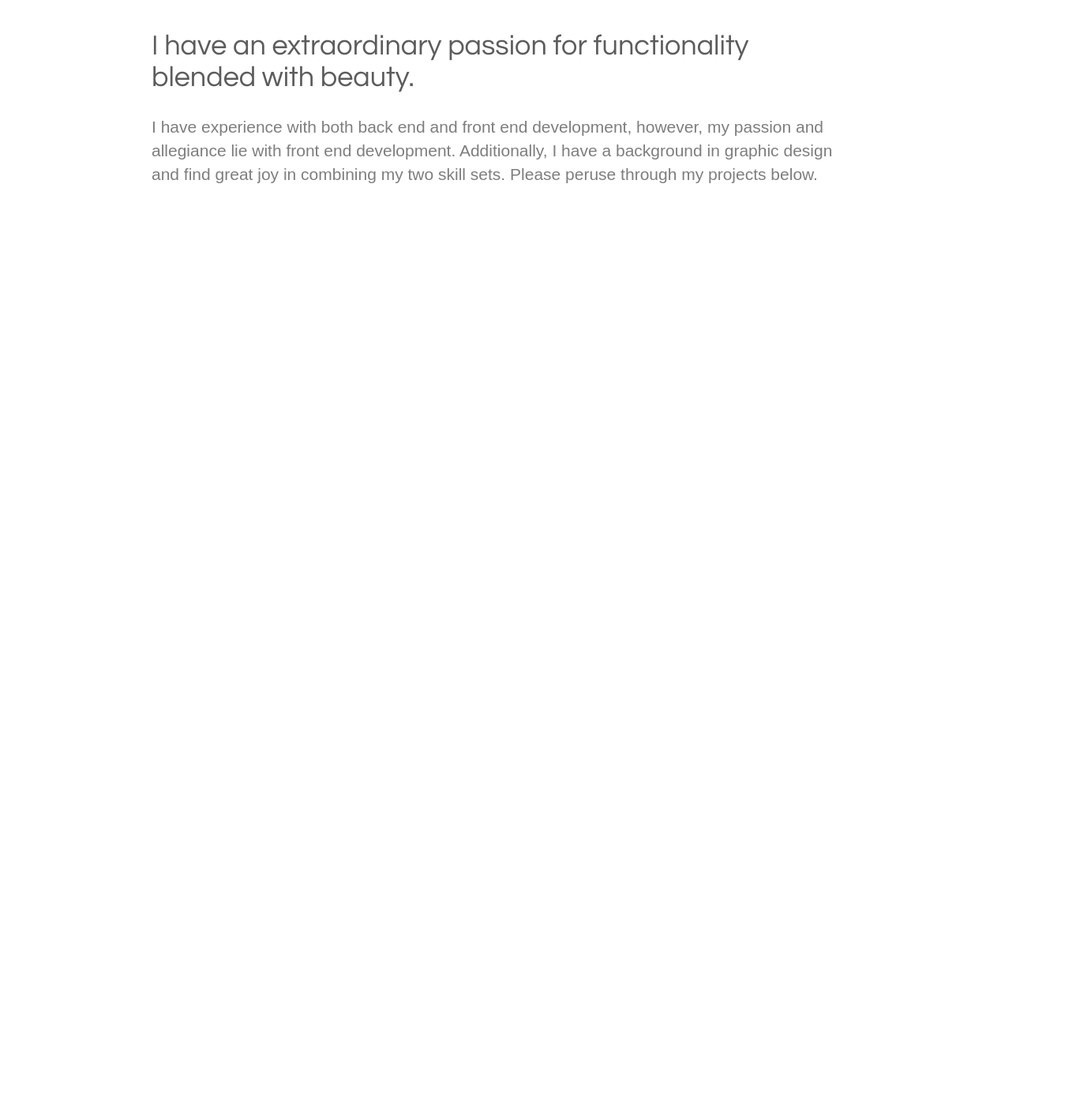
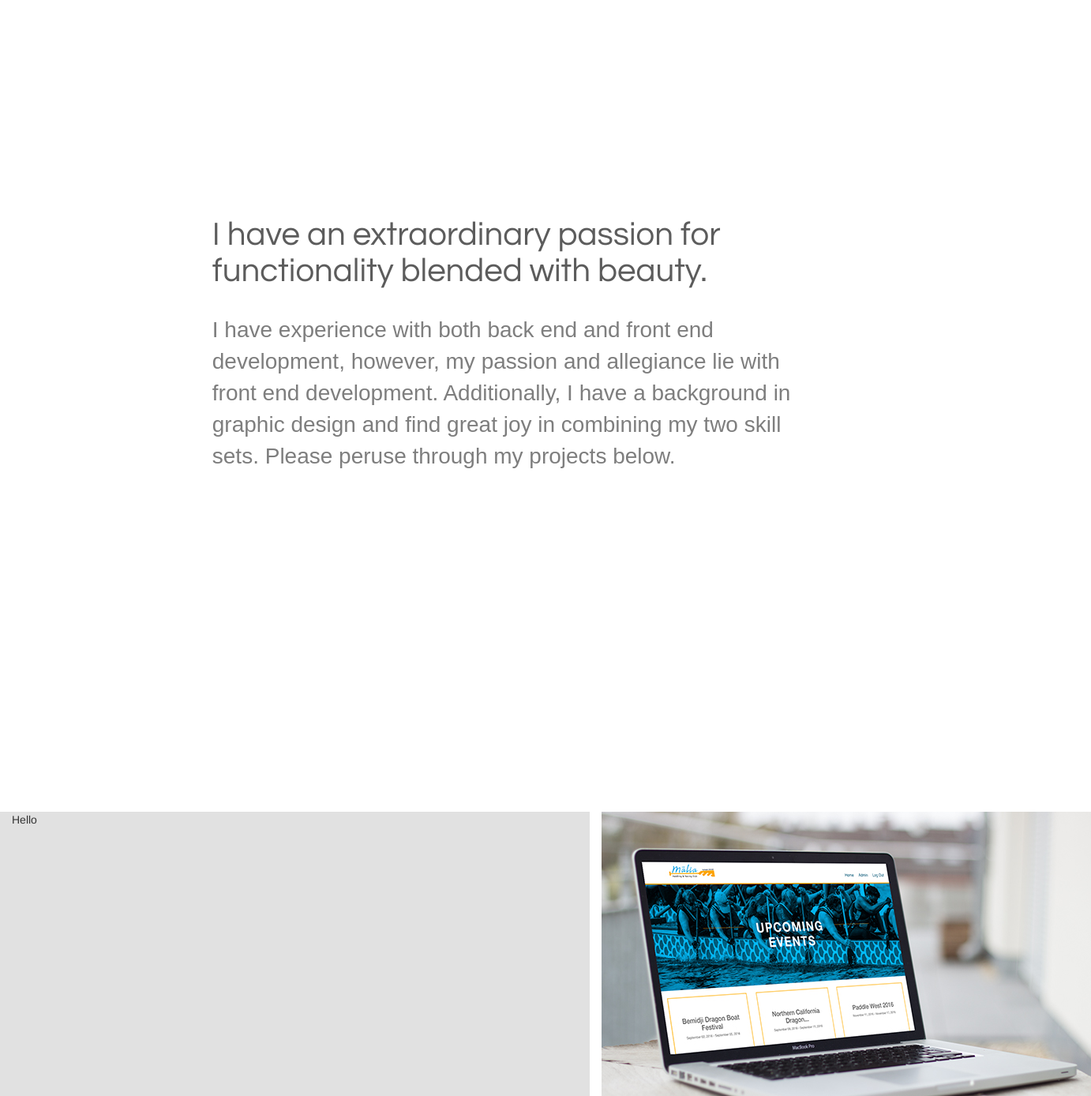
Before and after one commit to craigjwaldron/old-site, a plain HTML site: page index.html in a window 1280 px wide. Shown: the part 767-2155 px from the top of the page at 79% size, 1382 px wide, since content can reach past the window. Before the commit the page ends 1213 px from the top, so only its background shows below. Drawn offline with Linux system fonts and the light colour scheme.

Commit message:
initial setup of project divs

```diff
--- a/index.html
+++ b/index.html
@@ -4,7 +4,7 @@
     <meta name="viewport" content="width=device-width, initial-scale=1">
 
     <title>Personal Website</title>
-
+<!-- SOURCING -->
     <link rel="stylesheet" href="public/css/stylesheet.css">
     <link rel="stylesheet" href="public/vendors/bootstrap.min.css">
     <script src="public/vendors/jquery-2.2.4.min.js" charset="utf-8"></script>
@@ -12,7 +12,7 @@
 
   </head>
   <body>
-
+<!-- MAIN HEADER -->
   <div class="mainHeader container-fluid">
     <div class="title">
       <div>
@@ -27,9 +27,8 @@
       </div>
     </div>
   </div>
-
-  <div class="aboutDiv">
-
+<!-- ABOUT DIV -->
+  <div class="aboutDiv container-fluid">
     <h1 class="aboutTitle">
       I have an extraordinary passion for functionality blended with beauty.
     </h1>
@@ -40,8 +39,18 @@
       Please peruse
       through my projects below.
     </p>
+  </div>
+<!-- PROJECTS -->
+  <div class="maliaDiv">
+    <div class="col-sm-7 project1">
+      Hello
+    </div>
 
+    <div class="col-sm-5">
+      <img src="public/assets/malia.jpg" alt="">
+    </div>
   </div>
+
 
   </body>
 </html>
--- a/public/css/stylesheet.css
+++ b/public/css/stylesheet.css
@@ -9,6 +9,11 @@ body {
    margin: 0px;
    padding: 0px;
    overflow-x: hidden;
+}
+
+/*ELIMINATE BOOSTRAP PADDING*/
+.container-fluid {
+  padding: 0px !important;
 }
 
 /*HEADER SECTION*/
@@ -44,11 +49,13 @@ body {
 
 /*ABOUT SECTION*/
 .aboutDiv {
-  width: 70%;
-  margin: 15em auto;
+  width: 58%;
+  margin: 10em auto 10em auto;
+  padding: 20em 0em 20em 0em !important;
 }
 
 .aboutTitle {
+  font-size: 3em;
   font-weight: 500;
   color: #5c5c5c;
   font-family: century gothic, gill sans;
@@ -58,8 +65,27 @@ body {
 }
 
 .aboutParagraph {
-  font-size: 1.5em;
+  font-size: 2em;
   font-weight: 100;
   font-family: 'Maven Pro', sans-serif;
   color: #7e7e7e;
 }
+
+/*PROJECT SECTION*/
+.projectDiv {
+  display: block;
+}
+
+.project1 {
+  background-color: #e1e1e1;
+  height: 400px;
+}
+
+.project2 {
+  background-color: #9e9e9e;
+  height: 600px;
+}
+
+.rightProject {
+
+}
```
Also changed, not shown: public/assets/Craig-Waldron.jpg, public/assets/malia.jpg (added), 1 other file.
